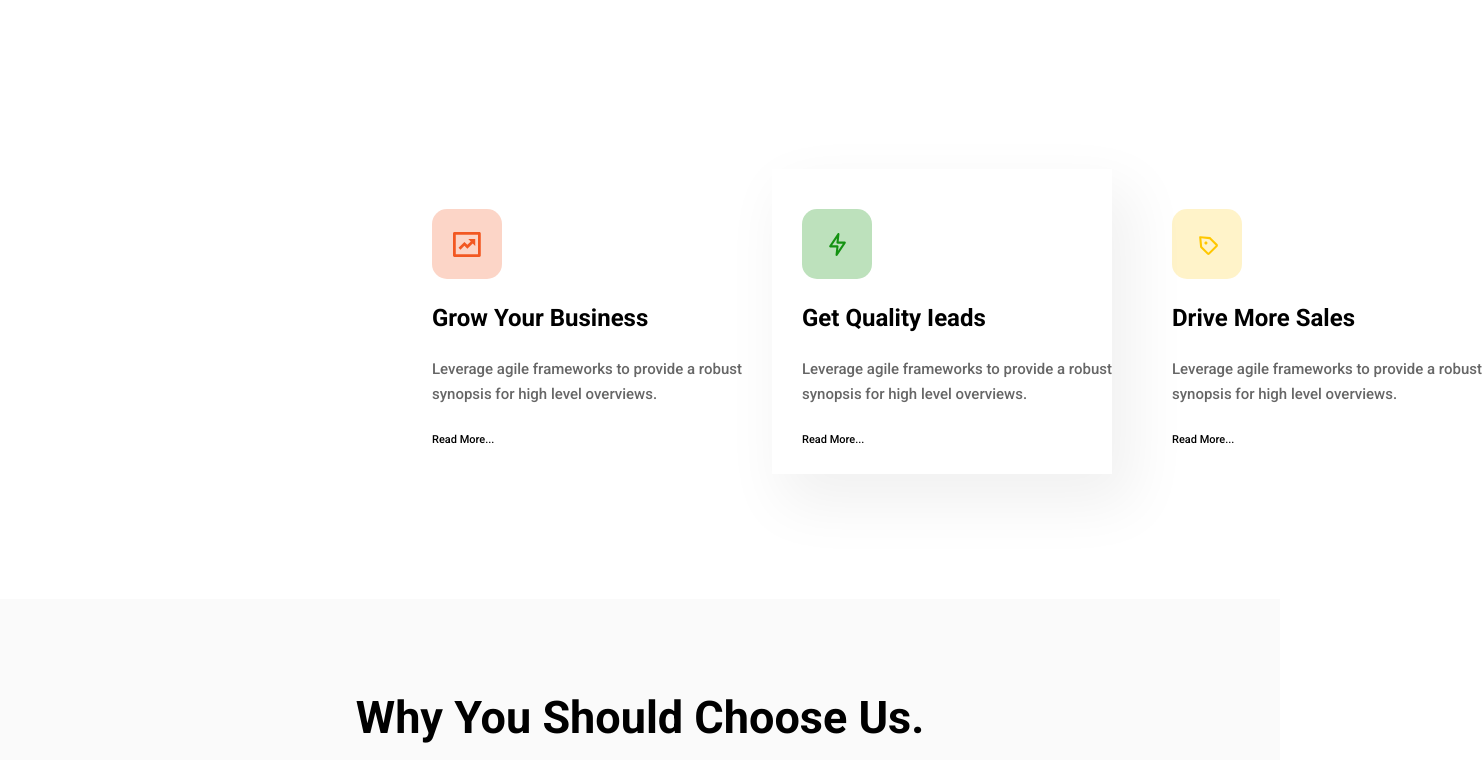
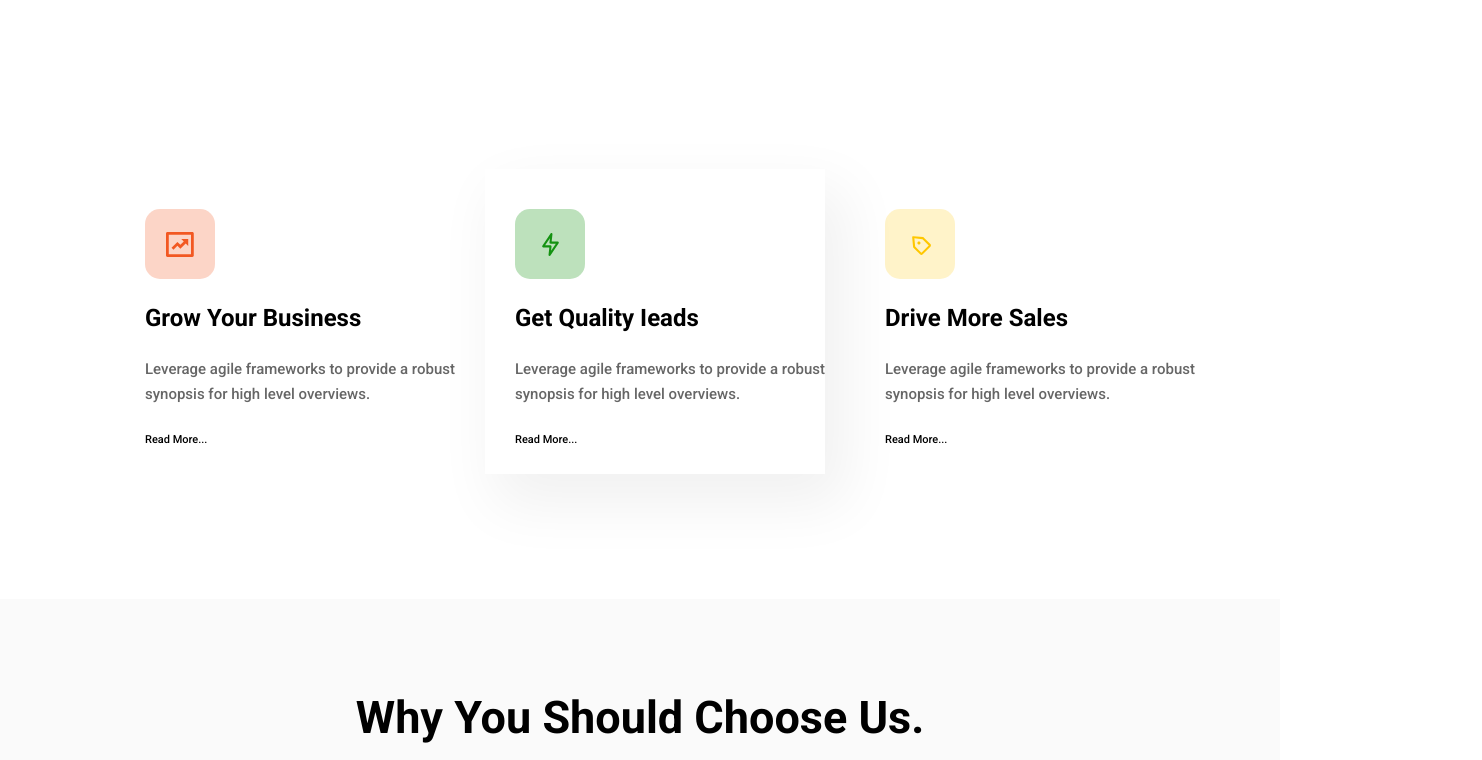
Before and after one commit to Zmeelov7598/project003, a plain HTML site: page index.html in a window 1280 px wide. Shown: the part 723-1483 px from the top of the page, 1482 px wide, since content can reach past the window. Drawn offline with Linux system fonts and the light colour scheme.

Commit message:
Corected

```diff
--- a/css/style.css
+++ b/css/style.css
@@ -160,9 +160,11 @@ body {
     display: grid;
     grid-template-columns: repeat(3, 310px);
     gap: 60px;
+    justify-content: center;
     max-width: 1915px;
-    margin: auto;
-    padding: 140px 0 125px 402px;
+    margin: 0 auto 0 auto;
+    padding-top: 140px;
+    padding-bottom: 125px;
     width: 100%;
 }
 
```
